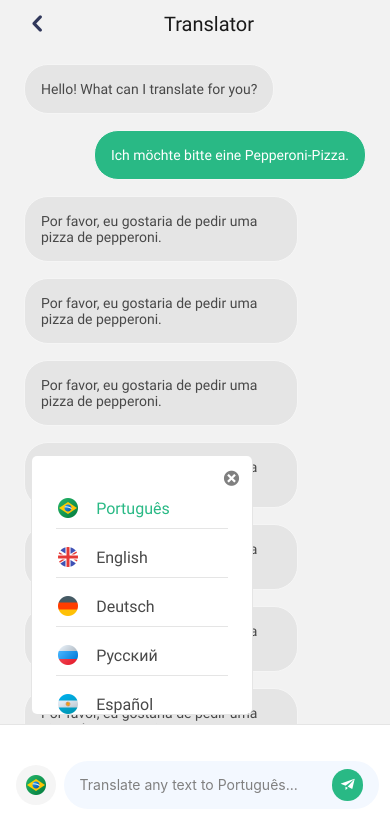
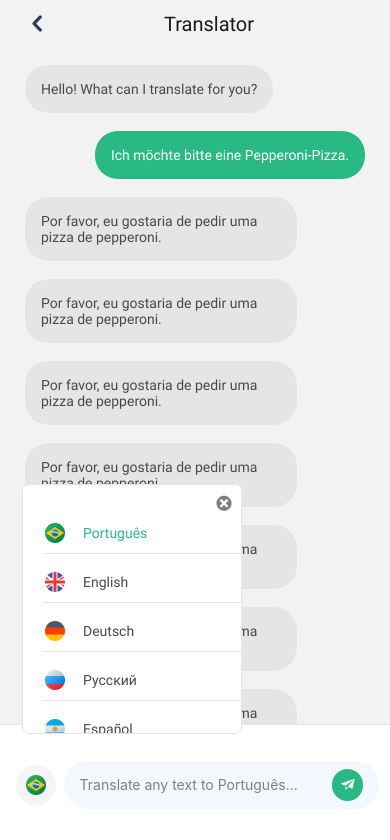
Before and after one commit to pedrorubinger/lingo-app, a React Native app: screen /Translator in a window 390 px wide. Both pictures are taken after a click on the element 35 px from the left and 784 px from the top of the page. Shown: the top 840 px of the page. Built offline with nearby package versions, Linux system fonts and the light colour scheme.

Commit message:
chore: adjust languages selector dropdown

```diff
--- a/src/modules/dashboard/components/LanguagesDropdown/index.tsx
+++ b/src/modules/dashboard/components/LanguagesDropdown/index.tsx
@@ -1,21 +1,21 @@
 import React from "react"
+import { FlatList, ListRenderItem } from "react-native"
 import { Entypo } from "@expo/vector-icons"
 
+import { Theme } from "@styles/index"
+import {
+  TranslatorLanguage,
+  TranslatorLanguageName,
+  TranslatorLanguageNameLabel,
+} from "@interfaces/index"
+import { Typography } from "@components/Typography"
+import { translatorLanguages } from "@modules/dashboard/utils"
 import {
   Box,
   CloseBtn,
   LanguageImg,
   LanguageBtn,
-  Content,
 } from "@modules/dashboard/components/LanguagesDropdown/styles"
-import { Typography } from "@components/Typography"
-import { Theme } from "@styles/index"
-import { translatorLanguages } from "@modules/dashboard/utils"
-import {
-  TranslatorLanguage,
-  TranslatorLanguageName,
-  TranslatorLanguageNameLabel,
-} from "@interfaces/index"
 
 const { colors } = Theme
 
@@ -30,42 +30,42 @@ export const TranslatorLanguagesDropdown: React.FC<Props> = ({
   onChangeLanguage,
   onClose,
 }) => {
+  const renderItem: ListRenderItem<TranslatorLanguage> = ({ item, index }) => {
+    const isLast = index === translatorLanguages.length - 1
+    const isFirst = index === 0
+    const isActive = selected === item.name
+
+    const onPress = () => onChangeLanguage(item)
+
+    return (
+      <LanguageBtn
+        key={item.id}
+        isFirst={isFirst}
+        isLast={isLast}
+        onPress={onPress}
+      >
+        <LanguageImg source={item.image} />
+
+        <Typography font="sm2" color={isActive ? "green400" : "grey700"}>
+          {TranslatorLanguageNameLabel[TranslatorLanguageName[item.name]]}
+        </Typography>
+      </LanguageBtn>
+    )
+  }
+
   return (
     <Box>
-      <Content>
-        {!!onClose && (
-          <CloseBtn onPress={onClose}>
-            <Entypo name="circle-with-cross" size={18} color={colors.grey500} />
-          </CloseBtn>
-        )}
+      {!!onClose && (
+        <CloseBtn onPress={onClose}>
+          <Entypo name="circle-with-cross" size={18} color={colors.grey500} />
+        </CloseBtn>
+      )}
 
-        {translatorLanguages.map((language, i) => {
-          const isLast = i === translatorLanguages.length - 1
-          const isFirst = i === 0
-          const isActive = selected === language.name
-
-          const onPress = () => onChangeLanguage(language)
-
-          return (
-            <LanguageBtn
-              key={language.id}
-              isFirst={isFirst}
-              isLast={isLast}
-              onPress={onPress}
-            >
-              <LanguageImg source={language.image} />
-
-              <Typography color={isActive ? "green400" : "grey700"}>
-                {
-                  TranslatorLanguageNameLabel[
-                    TranslatorLanguageName[language.name]
-                  ]
-                }
-              </Typography>
-            </LanguageBtn>
-          )
-        })}
-      </Content>
+      <FlatList
+        data={translatorLanguages}
+        keyExtractor={({ id }) => id}
+        renderItem={renderItem}
+      />
     </Box>
   )
 }
--- a/src/modules/dashboard/components/LanguagesDropdown/styles.ts
+++ b/src/modules/dashboard/components/LanguagesDropdown/styles.ts
@@ -2,25 +2,24 @@ import styled, { css } from "styled-components/native"
 
 import { Theme } from "@styles/index"
 
-const { colors, radius, spacing } = Theme
+const { colors, radius, spacing, zIndex } = Theme
 
-export const Box = styled.ScrollView`
+export const Box = styled.View`
   opacity: 1;
   background-color: ${colors.white};
 
   position: absolute;
-  bottom: 108%;
-  left: 8%;
+  bottom: 110px;
+  left: 22px;
 
   border-radius: ${radius.sm}px;
   border: 1px solid ${colors.grey200};
 
-  height: 260px;
-`
-
-export const Content = styled.View`
-  gap: ${spacing.md}px;
-  padding: ${spacing.md}px ${spacing.lg}px;
+  height: 250px;
+  z-index: ${zIndex.max};
+  width: 220px;
+  margin-right: ${spacing.md + 4}px;
+  padding-left: ${spacing.md + 4}px;
 `
 
 const LanguageBtnBorderStyles = css`
@@ -34,8 +33,8 @@ interface LanguageBtnProps {
 }
 
 export const LanguageBtn = styled.TouchableOpacity<LanguageBtnProps>`
-  margin-top: ${({ isFirst = false }) => (isFirst ? spacing.lg : 0)}px;
-  padding-bottom: ${spacing.sm}px;
+  margin-bottom: ${spacing.sm}px;
+  padding: ${spacing.sm}px 0;
 
   flex-direction: row;
   align-items: center;
@@ -45,9 +44,10 @@ export const LanguageBtn = styled.TouchableOpacity<LanguageBtnProps>`
 `
 
 export const CloseBtn = styled.TouchableOpacity`
-  position: absolute;
-  right: ${spacing.sm + 4}px;
-  top: ${spacing.sm + 4}px;
+  margin-right: ${spacing.sm}px;
+  padding-top: ${spacing.sm}px;
+
+  align-self: flex-end;
 `
 
 export const LanguageImg = styled.Image`
--- a/src/modules/dashboard/screens/translator/index.tsx
+++ b/src/modules/dashboard/screens/translator/index.tsx
@@ -133,15 +133,16 @@ export const Translator: React.FC<Props> = () => {
         </ContentBox>
       </ScreenBox>
 
+      {!!isLanguageSelectorVisible && (
+        <TranslatorLanguagesDropdown
+          selected={language.name}
+          onChangeLanguage={onChangeLanguage}
+          onClose={onCloseLanguageSelector}
+        />
+      )}
+
       <Footer>
         <FooterContent>
-          {!!isLanguageSelectorVisible && (
-            <TranslatorLanguagesDropdown
-              selected={language.name}
-              onChangeLanguage={onChangeLanguage}
-              onClose={onCloseLanguageSelector}
-            />
-          )}
           <LanguageSelectorBox>
             <LanguageSelectorBtn onPress={onPressLanguageSelector}>
               <LanguageSelectorImg source={language.image} />
```
